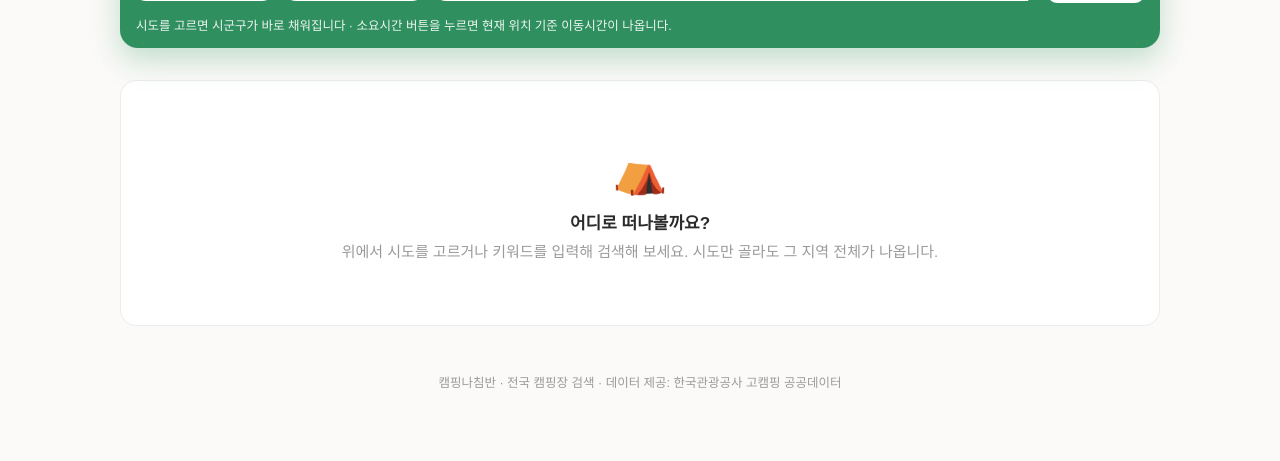
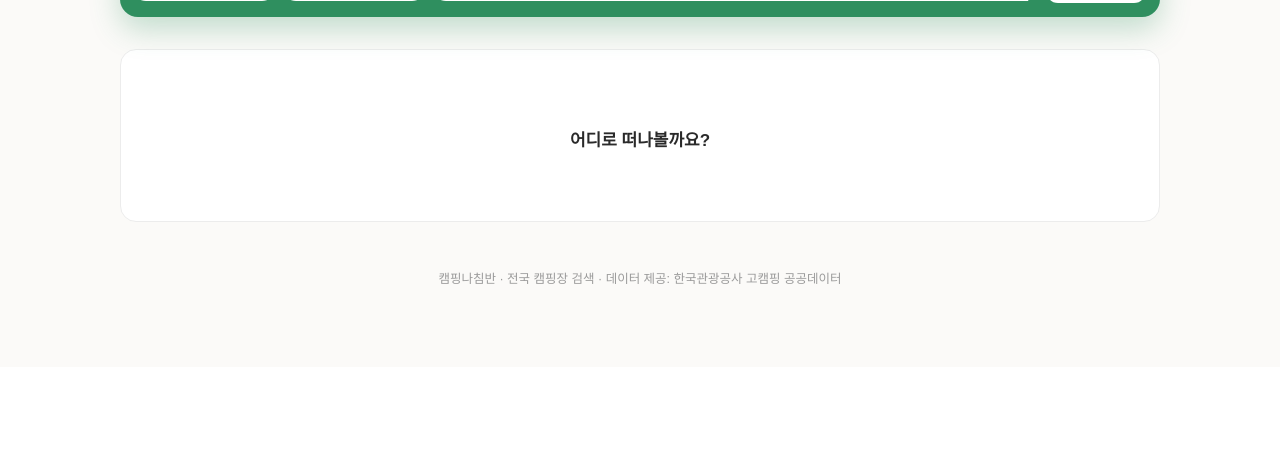
Before and after one commit to leejw4992-a11y/camping_scrapper, a Flask app: page / in a window 1280 px wide. Shown: the part 433-894 px from the top of the page. After the commit the page ends 717 px from the top, so only its background shows below. Run offline with Flask 3, Linux system fonts and the light colour scheme; some web fonts are replaced.

Commit message:
0717 01:42

```diff
--- a/templates/index.html
+++ b/templates/index.html
@@ -161,7 +161,7 @@
   <header class="topbar">
     <div class="in">
       <div class="brand">
-        <span class="mark">⛺</span>
+        <!-- <span class="mark">⛺</span> -->
         <span>캠핑나침반<small>전국 캠핑장을 한 곳에서</small></span>
       </div>
     </div>
@@ -227,7 +227,7 @@
         <svg width="17" height="17" viewBox="0 0 24 24" fill="none" stroke="#25774d" stroke-width="2.6" stroke-linecap="round"><circle cx="11" cy="11" r="7"/><line x1="21" y1="21" x2="16.5" y2="16.5"/></svg>
         검색
       </button>
-      <div class="hint">시도를 고르면 시군구가 바로 채워집니다 · 소요시간 버튼을 누르면 현재 위치 기준 이동시간이 나옵니다.</div>
+      <!-- <div class="hint">시도를 고르면 시군구가 바로 채워집니다 · 소요시간 버튼을 누르면 현재 위치 기준 이동시간이 나옵니다.</div> -->
     </form>
   </div>
 
@@ -250,7 +250,7 @@
         <div class="row">
           <!-- 대표사진 -->
           <div class="thumb">
-            <div class="ph">⛺</div>
+            <!-- <div class="ph">⛺</div> -->
             {% if r["대표사진"] %}<img src="{{ r['대표사진']|replace('http://','https://') }}" alt="{{ r['캠핑장명'] }}" loading="lazy" onerror="this.style.display='none'">{% endif %}
           </div>
 
@@ -333,10 +333,10 @@
       {% endif %}
 
       {% else %}
-        <div class="empty"><div class="big">🔍</div><div class="lead">검색 결과가 없습니다</div>다른 조건으로 찾아보세요.</div>
+        <div class="empty"><div class="big"></div><div class="lead">검색 결과가 없습니다</div>다른 조건으로 찾아보세요.</div>
       {% endif %}
     {% else %}
-      <div class="empty"><div class="big">⛺</div><div class="lead">어디로 떠나볼까요?</div>위에서 시도를 고르거나 키워드를 입력해 검색해 보세요. 시도만 골라도 그 지역 전체가 나옵니다.</div>
+      <div class="empty"><div class="big"></div><div class="lead">어디로 떠나볼까요?</div></div>
     {% endif %}
 
     <footer>캠핑나침반 · 전국 캠핑장 검색 · 데이터 제공: 한국관광공사 고캠핑 공공데이터</footer>
```
